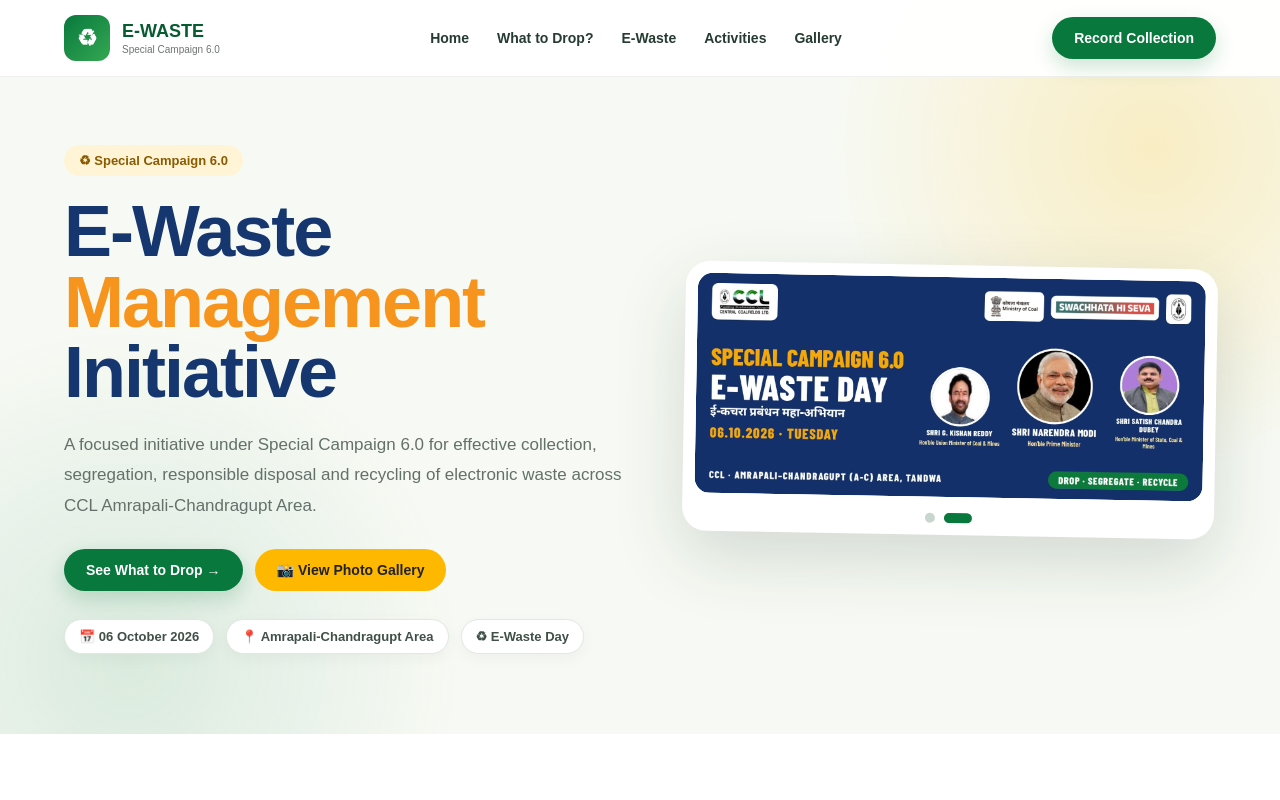
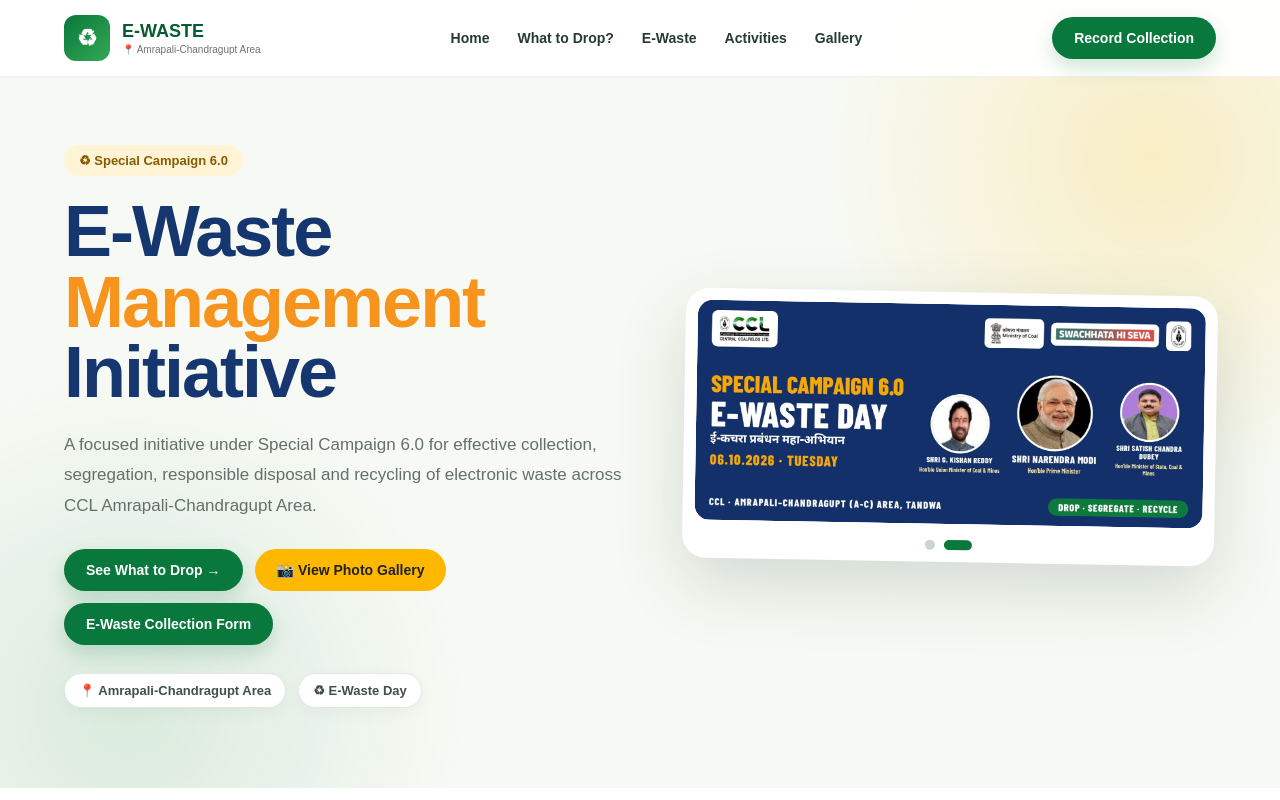
Before and after one commit to 27aniket/ccl-greeninitiative, a plain HTML site: page e-waste-campaign-html/index.html in a window 1280 px wide. Shown: the top 800 px of the page. Drawn offline with Linux system fonts and the light colour scheme.

Commit message:
Add: Form Button

```diff
--- a/e-waste-campaign-html/index.html
+++ b/e-waste-campaign-html/index.html
@@ -1088,7 +1088,7 @@
         <div class="brand-icon">♻</div>
         <div>
           E-WASTE
-          <small>Special Campaign 6.0</small>
+          <small>📍 Amrapali-Chandragupt Area</small>
         </div>
       </a>
 
@@ -1151,13 +1151,17 @@
               📸 View Photo Gallery
             </button>
 
+            <a href="https://ee.kobotoolbox.org/x/fiVMHVx3" target="_blank" class="btn btn-primary">
+              E-Waste Collection Form
+            </a>
+
           </div>
 
           <div class="hero-info">
 
-            <div class="info-pill">
+            <!-- <div class="info-pill">
               📅 06 October 2026
-            </div>
+            </div> -->
 
             <div class="info-pill">
               📍 Amrapali-Chandragupt Area
```
Also changed, not shown: e-waste-campaign-html/img4.jpeg (added), e-waste-campaign-html/img5.jpeg (added), e-waste-campaign-html/img6.jpeg (added).
